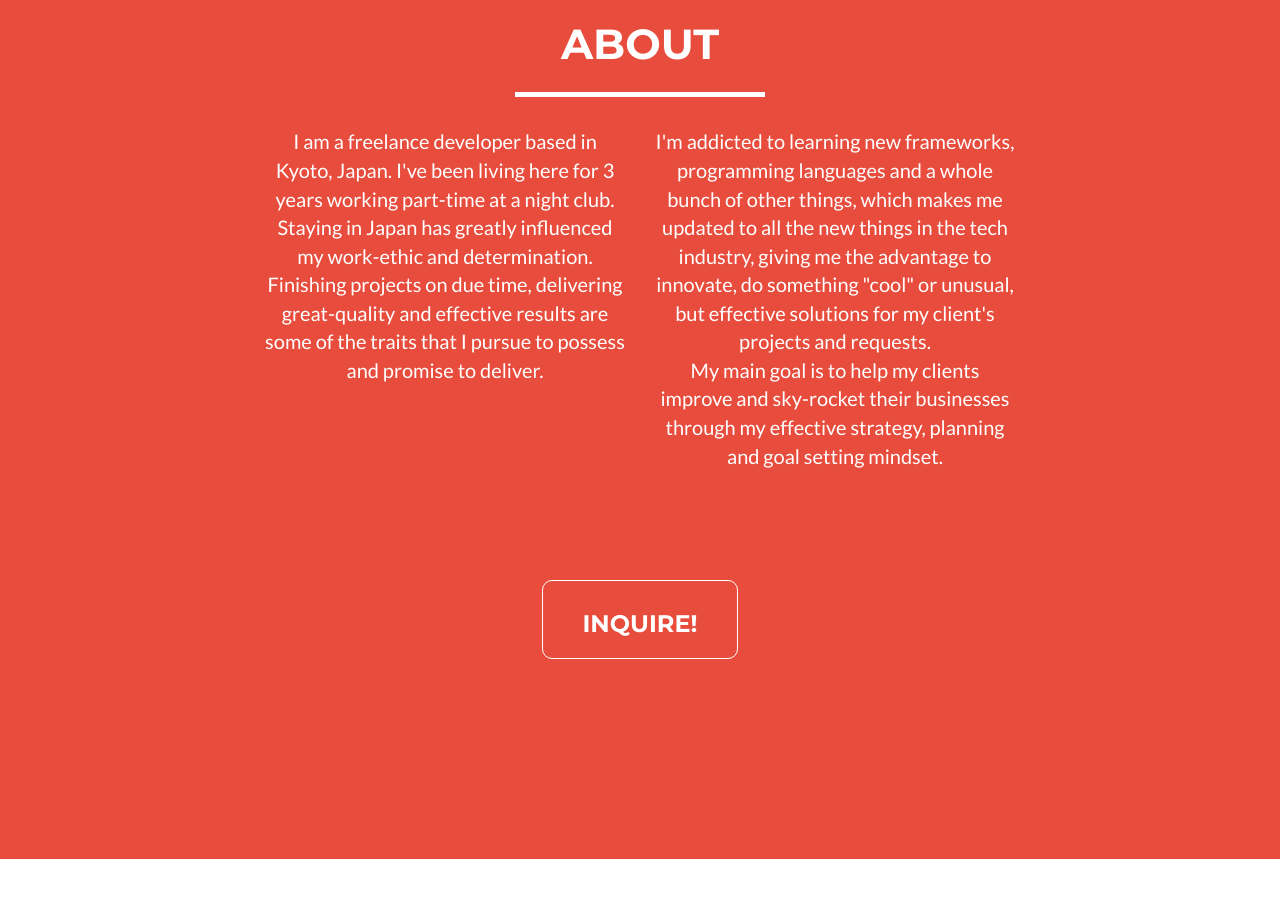
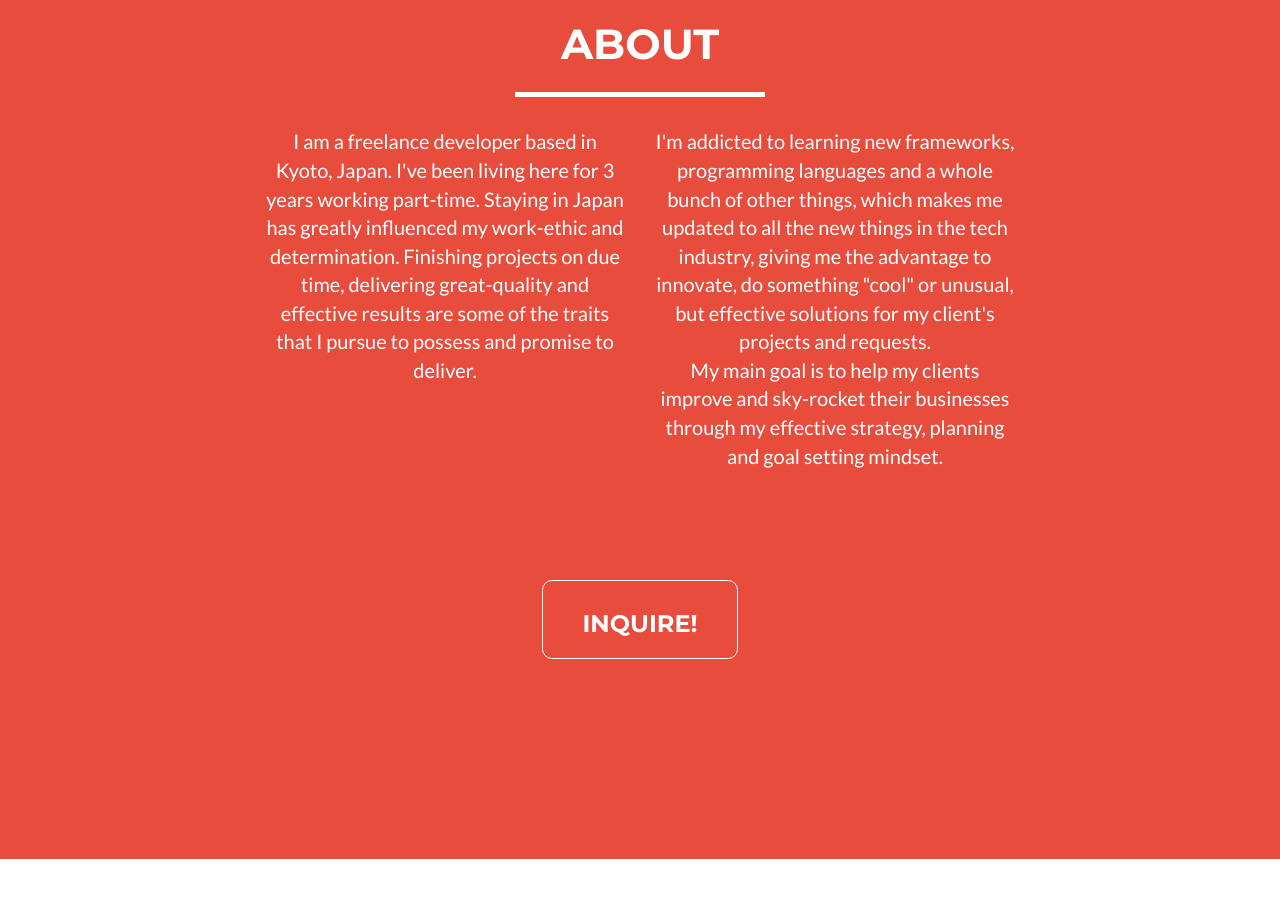
Before and after one commit to nunourayuji/nunourayuji.github.io, a website: page index.html in a window 1280 px wide. Shown: the part 1240-2137 px from the top of the page. Drawn offline with nearby package versions, Linux system fonts and the light colour scheme.

Commit message:
ABOUT ME SECTION

```diff
--- a/index.html
+++ b/index.html
@@ -172,7 +172,7 @@
             <div class="row">
                 <div class="col-lg-4 col-lg-offset-2">
                     <p>
-                      I am a freelance developer based in Kyoto, Japan. I've been living here for 3 years working part-time at a night club. Staying in Japan
+                      I am a freelance developer based in Kyoto, Japan. I've been living here for 3 years working part-time. Staying in Japan
                     has greatly influenced my work-ethic and determination. Finishing projects on due time, delivering great-quality and effective results are some of the traits
                   that I pursue to possess and promise to deliver.
                     </p>
```
